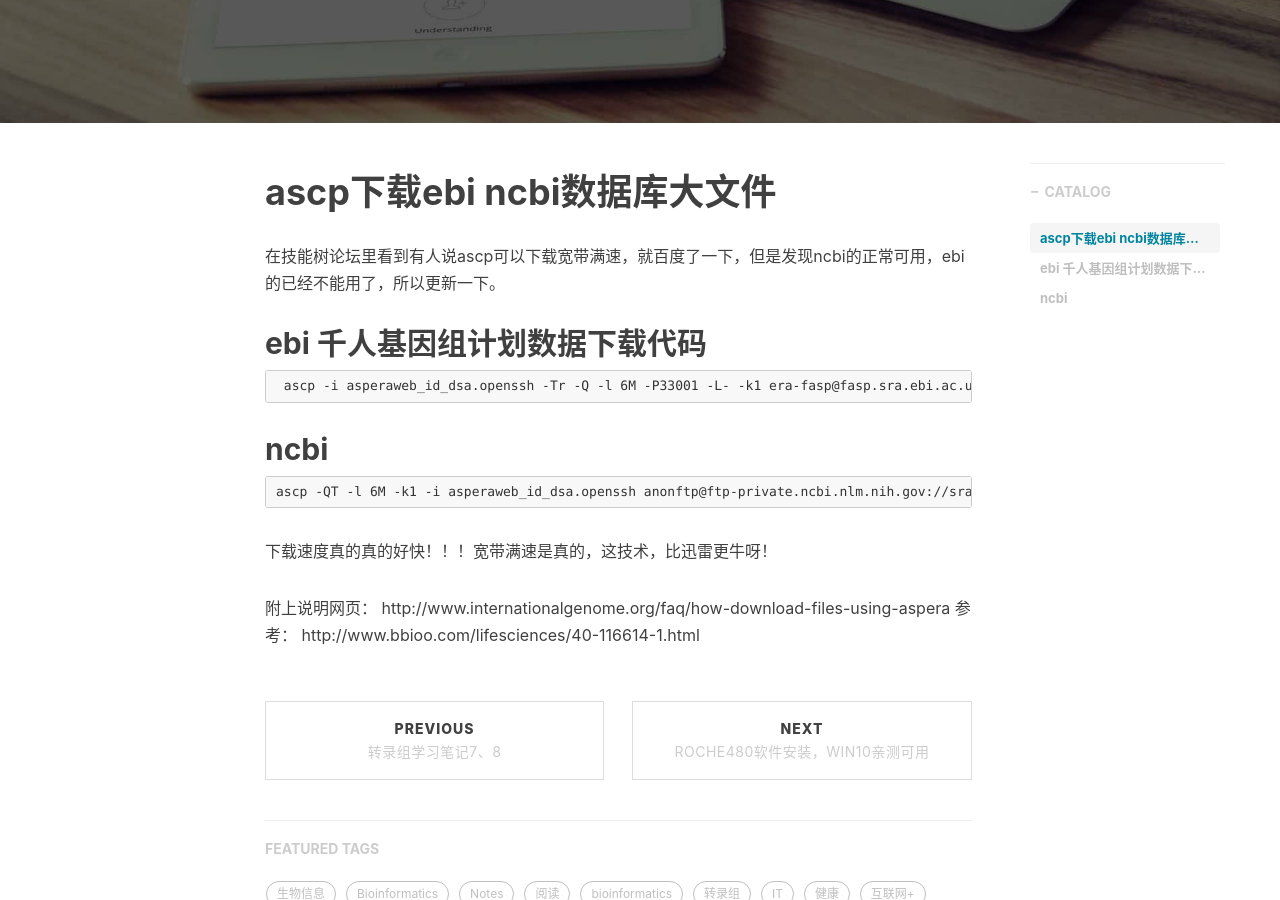
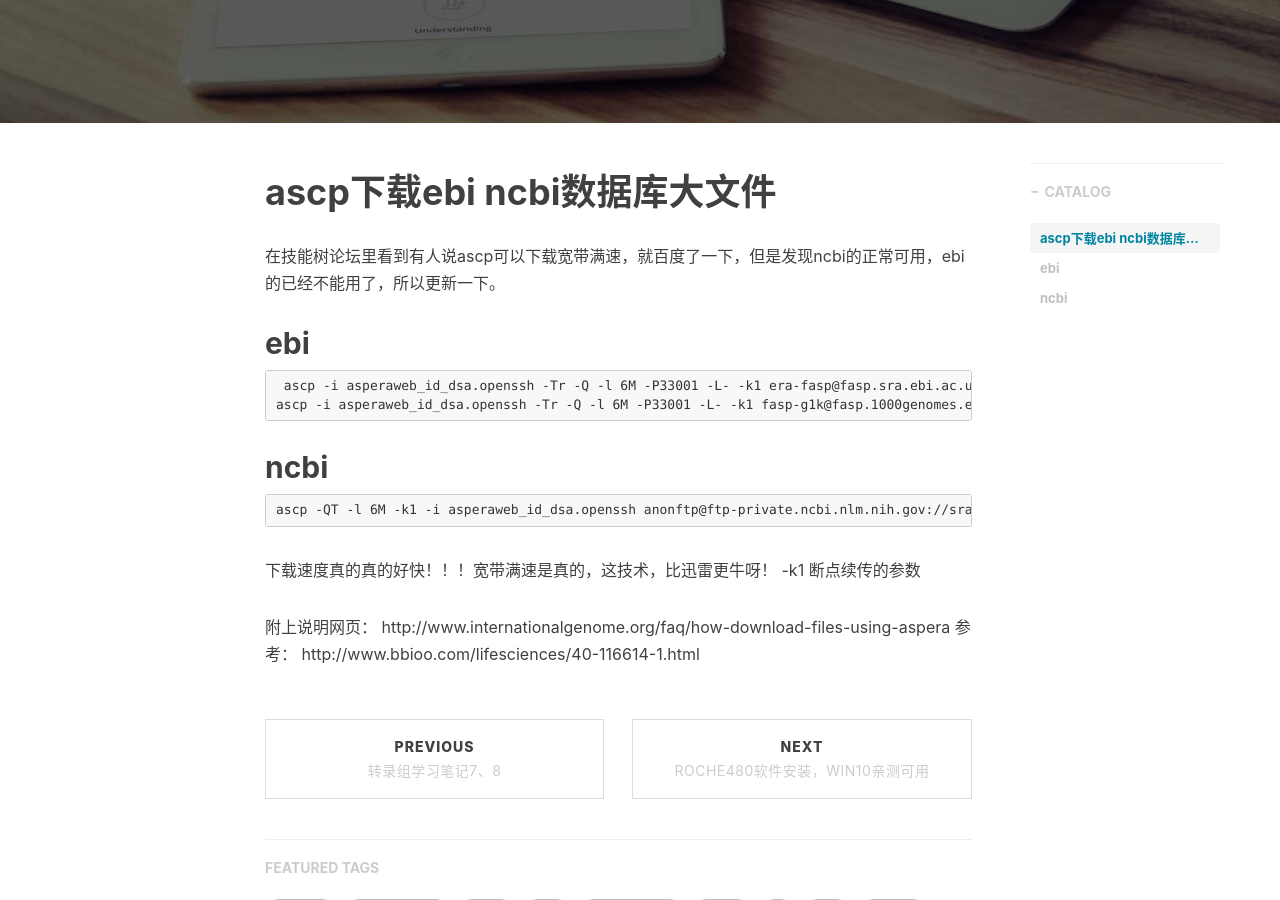
Before and after one commit to zd200572/zd200572.github.io, a Jekyll site: the page built from _posts/2017-08-16-ascp_download_ncbi_ebi.md, in a window 1280 px wide and 900 px high, scrolled down 460 px. Built offline with Jekyll 4.4.1, drawn with Linux system fonts in a browser that asks for light colours; nearby versions of some CDN libraries; comment, search, counter and statistics services are not loaded.

Commit message:
add some info
add some info

```diff
--- a/_posts/2017-08-16-ascp_download_ncbi_ebi.md
+++ b/_posts/2017-08-16-ascp_download_ncbi_ebi.md
@@ -14,15 +14,18 @@ tags:
 ---
 # ascp下载ebi ncbi数据库大文件
 在技能树论坛里看到有人说ascp可以下载宽带满速，就百度了一下，但是发现ncbi的正常可用，ebi的已经不能用了，所以更新一下。
-## ebi 千人基因组计划数据下载代码   ##
+## ebi ##
 
      ascp -i asperaweb_id_dsa.openssh -Tr -Q -l 6M -P33001 -L- -k1 era-fasp@fasp.sra.ebi.ac.uk:/vol1/fastq/ERR262/ERR262997/ERR262997_1.fastq.gz H:\
+## 千人基因组计划数据下载代码##
+    ascp -i asperaweb_id_dsa.openssh -Tr -Q -l 6M -P33001 -L- -k1 fasp-g1k@fasp.1000genomes.ebi.ac.uk:/vol1/ftp/phase3/data/HG00096/high_coverage_alignment/HG00096.wgs.ILLUMINA.bwa.GBR.high_cov_pcr_free.20140203.bam
 
 ## ncbi ##
 
     ascp -QT -l 6M -k1 -i asperaweb_id_dsa.openssh anonftp@ftp-private.ncbi.nlm.nih.gov://sra/sra-instant/reads/ByExp/sra/SRX/SRX248/SRX248556/SRR771547/SRR771547.sra
 
 下载速度真的真的好快！！！宽带满速是真的，这技术，比迅雷更牛呀！
+-k1 断点续传的参数
 
 附上说明网页：
 http://www.internationalgenome.org/faq/how-download-files-using-aspera
```
